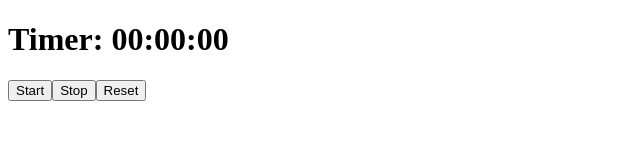
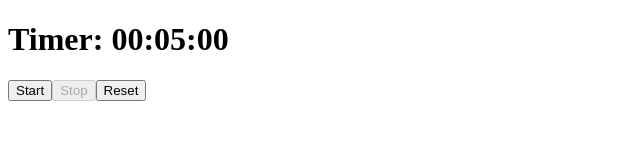
Before and after one commit to MartiRF/pomodoro, a React (Vite) app: page / in a window 1280 px wide. Shown: the top 160 px of the page, without its empty margins (0-640 px from the left). Built offline with nearby package versions, Linux system fonts and the light colour scheme.

Commit message:
de cronometro a temporizador listo

```diff
--- a/src/components/pomodoro/Pomodoro.jsx
+++ b/src/components/pomodoro/Pomodoro.jsx
@@ -1,12 +1,12 @@
 import React, { useCallback, useEffect, useState } from 'react'
 
-export const Pomodoro = () => {
-  console.log('render')
-  const [time, setTime] = useState(0)
-  const [seconds, setSeconds] = useState(0);
-  const [minutes, setMinutes] = useState(0);
-  const [hours, setHours] = useState(0);
-  const [isRunning, setIsRunning] = useState(false)
+export const Pomodoro = ({focuesTime = 5}) => {
+
+  const [time, setTime] = useState(focuesTime * 60)
+  const [seconds, setSeconds] = useState(focuesTime * 60);
+  const [minutes, setMinutes] = useState(focuesTime);
+  const [hours, setHours] = useState(focuesTime / 60);
+  const [isRunning, setIsRunning] = useState(false);
 
   const handleStart = useCallback(() => {
     setIsRunning(true)
@@ -18,47 +18,73 @@ export const Pomodoro = () => {
   },[],);
 
   const handlerReset = useCallback(() => {
-    setSeconds(0)
-    setMinutes(0);
-    setHours(0)
+    setSeconds(focuesTime * 60)
+    setMinutes(focuesTime);
+    setHours(focuesTime / 60)
+    if(seconds >= 59){
+      setSeconds(0)
+    }
+    if(minutes >= 59){
+      setMinutes(0)
+    }
+    if(hours < 1){
+      setHours(0)
+    }
     setIsRunning(false)
   },[],);
 
   const updateTimie = () => {
-    setTime(time => time + 1);
-    setSeconds(preSeconds => preSeconds + 1);
-    if(seconds === 59){
-      setSeconds(0);
-      setMinutes(preMinutes => preMinutes + 1)
-    }
-    if(minutes === 59){
-      setMinutes(0);
-      setHours(preHours => preHours + 1)
-    }
-  }
+    setTime(time => time - 1);
+    setSeconds(preSeconds => preSeconds - 1)
+    if(seconds === 0){
+      setSeconds(59)
+      setMinutes(preMinutes => preMinutes - 1);
+      if(hours > 0){
+        if(minutes === 0){
+          setHours(preHours => preHours - 1)
+          setMinutes(59)
+        };
+      };
+    };
+  };
 
   useEffect(() => {
     let intervalId;
+    if(time === 0){
+      setIsRunning(false)
+    };
     if(isRunning){
       intervalId = setInterval(() => {
         updateTimie();
-      },1000)
-    }else if(!isRunning && time !== 0){
+      },10)
+    }else if(!isRunning && time == 0){
       clearInterval(intervalId);
+    };
+    return () => {
+      clearInterval(intervalId)
+    };
+  }, [time, isRunning]);
+
+  useEffect(() => {
+    if(seconds >= 59){
+      setSeconds(0)
+    }
+    if(minutes >= 59){
+      setMinutes(0)
+    }
+    if(hours < 1){
+      setHours(0)
     }
 
-    return () => {
-      clearInterval(intervalId)
-    }
-  }, [time, isRunning])
-
+  },[]);
 
   return (
     <div>
         <h1>Timer: {`${hours.toString().padStart(2, "0")}:${minutes.toString().padStart(2, "0")}:${seconds.toString().padStart(2, "0")}`}</h1>
-        <button onClick={handleStart}>Start</button>
-        <button onClick={handleStop}>Stop</button>
+        <button onClick={handleStart} disabled={isRunning}>Start</button>
+        <button onClick={handleStop} disabled={!isRunning}>Stop</button>
         <button onClick={handlerReset}>Reset</button>
+        {!isRunning && time == 0? <p>Termino</p> : null}
     </div>
   )
 }
```
